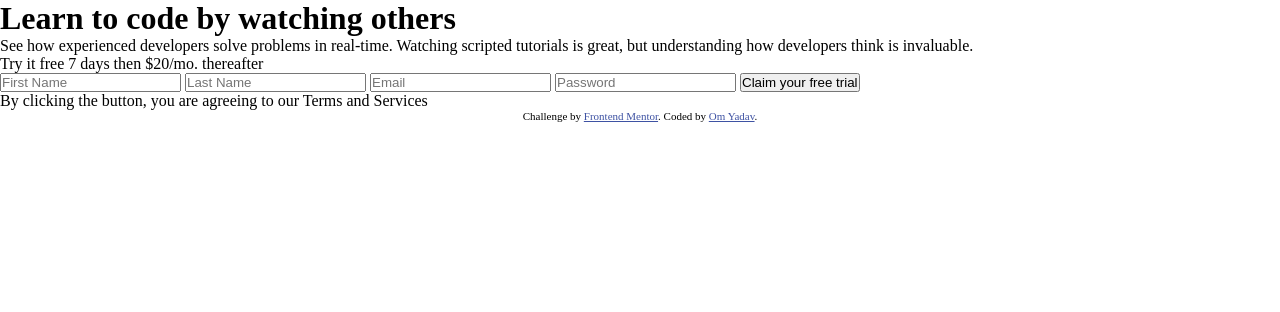
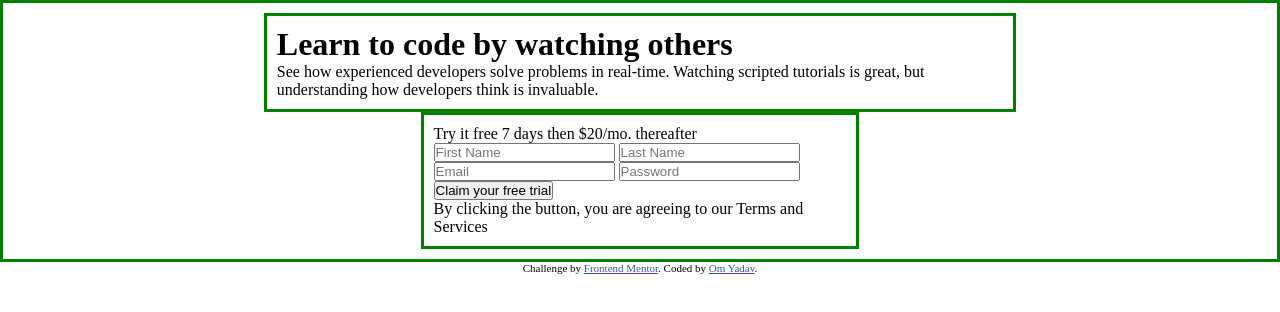
Before and after one commit to OmYadav3/intro-component-with-signup-form-master, a plain HTML site: page index.html in a window 1280 px wide. Drawn offline with Linux system fonts and the light colour scheme.

Commit message:
ReadME update

```diff
--- a/index.html
+++ b/index.html
@@ -23,8 +23,8 @@
 </head>
 
 <body>
-  <div class="main-section">
-    <div class="first-section">
+  <div class="main-section flex">
+    <div class="first-section ">
       <div class="first-heading">
         <h1>Learn to code by watching others</h1>
       </div>
@@ -33,7 +33,7 @@
           but understanding how developers think is invaluable.</p>
       </div>
     </div>
-    <div class="sec-section">
+    <div class="sec-section flex">
       <div class="part-one">Try it free 7 days then $20/mo. thereafter</div>
       <div class="part-sec">
         <input type="text" placeholder="First Name" required>
--- a/style.css
+++ b/style.css
@@ -4,7 +4,7 @@
     box-sizing: border-box;
 }
 
-body{
+/* body{
     /* Blue: hsl(248, 32%, 49%);
     Dark Blue: hsl(249, 10%, 26%);
     Grayish Blue: hsl(246, 25%, 77%);
@@ -13,4 +13,35 @@ body{
     Red: hsl(0, 100%, 74%);
     Green: hsl(154, 59%, 51%); */
 
+/* } */
+.main-section {
+    /* margin-top: 2rem; */
+    /* margin: auto; */
+    /* width: 60%; */
+    height: 100%;
+    border: 3px solid green;
+    padding: 10px;
+  }
+
+.first-section {
+    margin: auto;
+    /* margin-top: 2rem; */
+    width: 60%;
+
+    border: 3px solid green;
+    padding: 10px;
+  }
+
+.sec-section {
+    /* margin-top: 2rem; */
+    margin: auto;
+    width: 35%;
+    border: 3px solid green;
+    padding: 10px;
+  }
+
+.fex{
+display: flex;
+flex-direction: column;
+
 }
```
Also changed, not shown: 2 other files.
